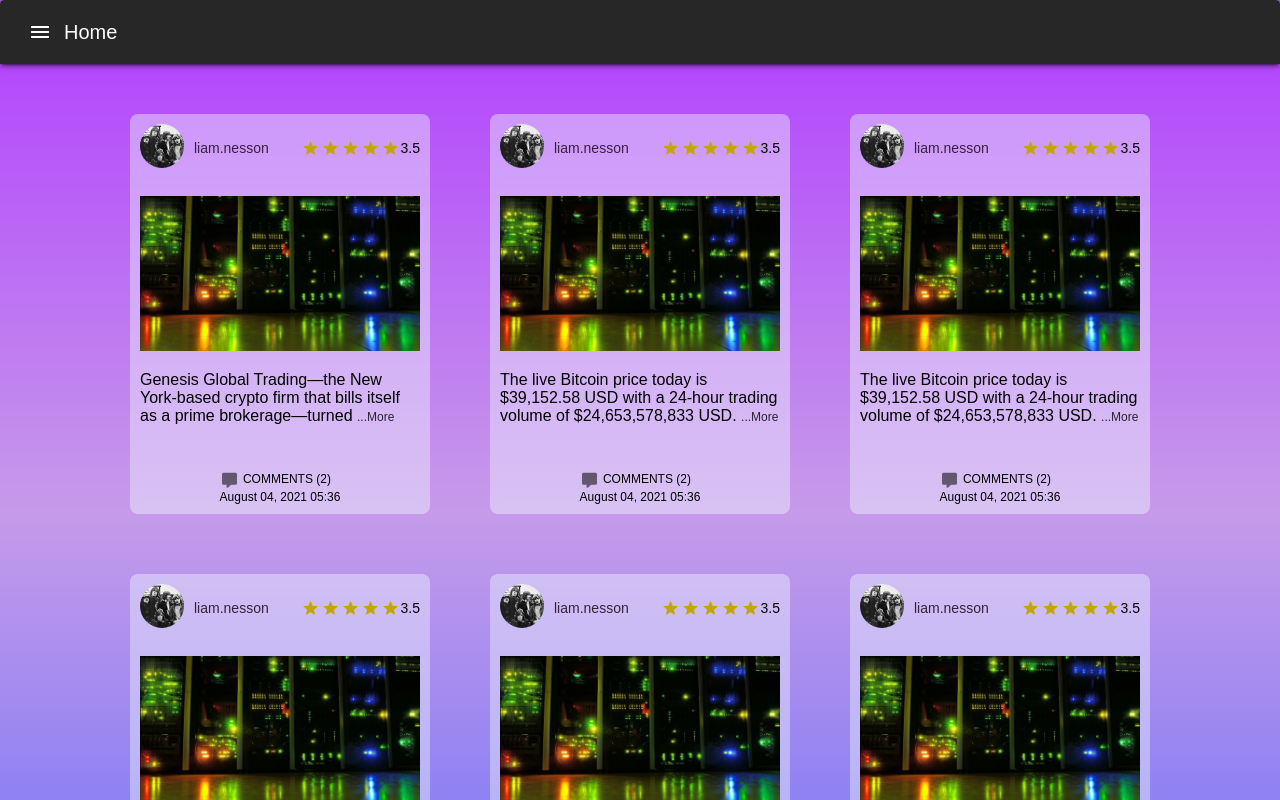
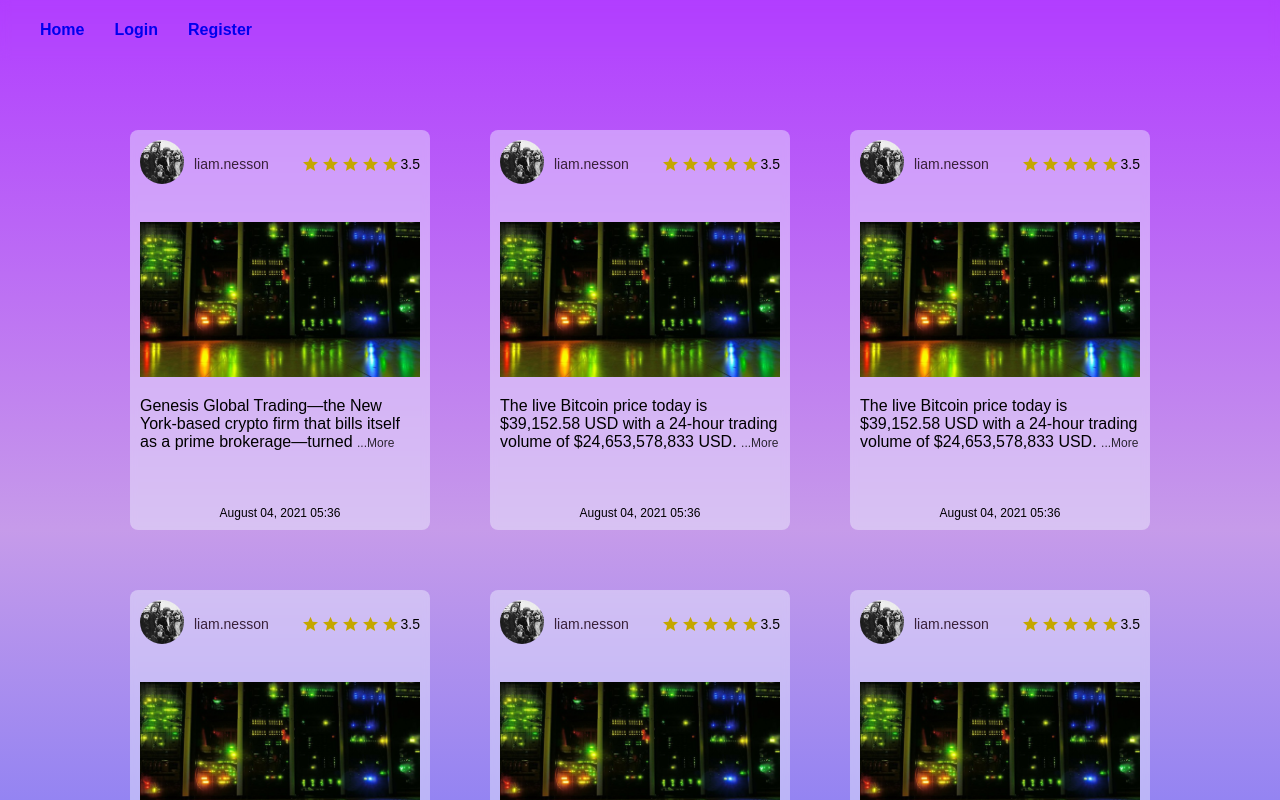
Before and after one commit to esa-kian/perspolis, a Vue app: page / in a window 1280 px wide. Shown: the top 800 px of the page. Built offline with nearby package versions, Linux system fonts and the light colour scheme.

Commit message:
implement comments section and like btn and improve navbar

```diff
--- /dev/null
+++ b/src/components/home/Comments.vue
@@ -0,0 +1,157 @@
+<template>
+  <div class="modal" :id="'modal'+postId">
+      <div class="content">
+          <span @click="closeComments" class="close">
+                <v-icon>mdi-close</v-icon>
+          </span>
+
+            <div class="comment" v-for="comment in comments" :key="comment.id">
+                <div class="user">
+                    <div class="avatar">
+                        <img :src="comment.user.avatar" alt="">
+                    </div>
+                    <div class="username">{{comment.user.username}}</div>
+                </div>
+                <div class="context">
+                    {{comment.content}}
+                </div>
+                <div class="statics">
+                    <div class="like">
+                        {{comment.likes}}
+                        <div @click="likeUnlike(comment)" :class="comment.liked?'liked':'unliked'"></div>
+                    </div>
+                    <div class="date">
+                        {{comment.created_at}}
+                    </div>
+                </div>
+            </div>
+            <div class="post-comment">
+                <textarea name="" id="" class="context"></textarea>
+                <button>Send</button>
+            </div>
+      </div>
+  </div>
+</template>
+
+<script>
+export default {
+    name: 'Comments',
+    components:{
+    },
+    methods:{
+        closeComments(){
+            document.getElementById('modal'+this.postId).style.height = '0px';
+        },
+        likeUnlike(comment){
+            if(comment.liked){
+                comment.likes -= 1;
+            }else{
+                comment.likes += 1;
+            }
+            comment.liked = !comment.liked;
+        }
+    },
+
+    props:{
+        comments: [],
+        postId: null
+    },
+    data: () => ({
+
+  }),
+};
+</script>
+<style scoped>
+.modal{
+    display: flex;
+    position: absolute;
+    bottom: 0;
+    left: 0;
+    width: 100%;
+    height: 0px;
+    border-radius: 10px 10px 0 0;
+    backdrop-filter: blur(3px);
+    background-color: rgba(240, 248, 255, 0.747);
+    transition: .3s ease;
+    overflow:hidden;
+}
+
+.content{
+    width: 100%;
+    height: 400px;
+    overflow-y: scroll;
+    padding: 10px;
+}
+.content::-webkit-scrollbar {
+    display: none;
+}
+
+span.close{
+    cursor: pointer;
+    position: absolute;
+    z-index: 999;
+    right: 10px;
+}
+.comment{
+    display: flex;
+    width: 100%;
+    flex-direction: column;
+    justify-content: flex-start;
+    gap: 10px;
+    margin: 20px 0;
+    background-color: rgba(222, 212, 245, 0.575);
+    border-radius: 10px;
+    padding: 10px;
+}
+.user{
+    display: flex;
+    width: 100%;
+    justify-content: flex-start;
+    gap: 10px;
+    align-items: center;
+}
+.user img{
+    width: 44px;
+    height: 44px;
+    border-radius: 50%;
+}
+.statics{
+    width: 100%;
+    display: flex;
+    justify-content: space-between;
+}
+.statics .date{
+    font-size: 12px;
+}
+.like{
+    display: flex;
+}
+.liked, .unliked{
+    cursor: pointer;
+    background-position: center;
+    background-size: 20px;
+    width: 25px;
+    height: 25px;
+    transition: .3s ease;
+}
+.liked{
+    background-image: url('../../assets/heart_fill.svg');
+}
+.unliked{
+    background-image: url('../../assets/heart.svg');
+}
+.post-comment{
+    width: 100%;
+    display: flex;
+    justify-content: space-between;
+}
+textarea.context{
+    width: 80%;
+    resize: none;
+    height: 60px;
+}
+.post-comment
+button{
+    width: 18%;
+}
+</style>
--- a/src/components/home/Post.vue
+++ b/src/components/home/Post.vue
@@ -38,8 +38,8 @@
             </div>
         </div>
         <div class="footer">
-            <div class="comments">
-                <div @click="show_comments = !show_comments" v-if="post.comments.length" class="title">
+            <div v-if="show_more" class="comments">
+                <div @click="showComments" v-if="post.comments.length" class="title">
                     <v-btn x-small icon light color="pink">
                         <v-icon>mdi-comment</v-icon>
                     </v-btn>
@@ -51,17 +51,18 @@
             </div>
             <div class="created">{{post.created_at}}</div>
         </div>
+        <comments :postId="post.id" :comments="post.comments"></comments>
     </div>
 </template>
 
 <script>
+import Comments from './Comments.vue';
 
 
   export default {
     name: 'Post',
     methods:{
         more(){
-            console.log(this.post);
             document.getElementById('post'+this.post.id).style.width = "50%"
             document.getElementById('post'+this.post.id).style.position = "absolute"
             document.getElementById('post'+this.post.id).style.zIndex = "999"
@@ -71,10 +72,19 @@
             document.getElementById('post'+this.post.id).style.width = "300px"
             document.getElementById('post'+this.post.id).style.position = "unset"
             document.getElementById('post'+this.post.id).style.zIndex = "1"
+            document.getElementById('modal'+this.post.id).style.height = '0px';
             this.show_more = false
         },
-        comments(){
+        showComments(){
+            document.getElementById('modal'+this.post.id).style.height = '400px';
 
+            let postId = this.post.id;
+
+            window.onclick = function(event) {
+                if (event.target == document.getElementById('post'+postId)) {
+                    document.getElementById('modal'+postId).style.height = '0px';
+                }
+            }
         }
     },
     props:{
@@ -82,9 +92,10 @@
     },
     data: ()=>({
       show_more: false,
-      show_comments: false
     }),
-    components: {},
+    components: {
+        Comments
+    },
   }
 </script>
 
--- a/src/components/navbar/Navbar.vue
+++ b/src/components/navbar/Navbar.vue
@@ -1,89 +1,68 @@
 <template>
-  <v-card
-  >
-
-    <v-app-bar
-      color="deep-purple"
-      dark
-    >
-      <v-app-bar-nav-icon @click="drawer = true"></v-app-bar-nav-icon>
-
-      <v-toolbar-title>
-
-    {{ $route.name}}
-        </v-toolbar-title>
-
-    </v-app-bar>
-
-    <v-navigation-drawer
-      v-model="drawer"
-      absolute
-      temporary
-    >
-      <v-list
-        nav
-        dense
-      >
-        <v-list-item-group
-          v-model="group"
-          active-class="deep-purple--text text--accent-4"
-        >
-          <v-list-item>
-            <v-list-item-icon>
-              <v-icon>mdi-home</v-icon>
-            </v-list-item-icon>
-            <v-list-item-title>
+  <div class="navbar">
+    <ul>
+      <li>
           <router-link :to="'/'">
             Home
           </router-link>
-
-              </v-list-item-title>
-          </v-list-item>
-          <v-list-item>
-            <v-list-item-icon>
-              <v-icon>mdi-account</v-icon>
-            </v-list-item-icon>
-            <v-list-item-title>
+      </li>
+      <li v-if="!auth">
           <router-link :to="'/login'">
             Login
           </router-link>
-              </v-list-item-title>
-          </v-list-item>
-          <v-list-item>
-            <v-list-item-icon>
-              <v-icon>mdi-account</v-icon>
-            </v-list-item-icon>
-            <v-list-item-title>
+      </li>
+      <li v-if="!auth">
           <router-link :to='"/register"'>
             Register
           </router-link>
-              </v-list-item-title>
-          </v-list-item>
-          <v-list-item>
-            <v-list-item-icon>
-              <v-icon>mdi-account</v-icon>
-            </v-list-item-icon>
+      </li>
+      <li v-if="auth">
           <router-link :to="'/profile'">
-            <v-list-item-title>Profile</v-list-item-title>
+              Profile
           </router-link>
-          </v-list-item>
-        </v-list-item-group>
-      </v-list>
-    </v-navigation-drawer>
-  </v-card>
+        </li>
+    </ul>
+  </div>
 </template>
 
 <script>
 
   export default {
+    mounted(){
+      this.auth = localStorage.auth
+    },
     methods:{
-
     },
-
     data: () => ({
       drawer: false,
       group: null,
+      auth: false,
 
     }),
   }
 </script>
+
+<style scoped>
+.navbar{
+    display: flex;
+    align-items: center;
+    justify-content: space-between;
+    width: 100%;
+    height: 60px;
+    font-size: 16px;
+    font-weight: 600;
+    padding: 20px 40px;
+    z-index: 999;
+    backdrop-filter: blur(5px);
+}
+ul{
+  display: flex;
+  list-style-type: none;
+  gap: 30px;
+  width: 100%;
+
+}
+a{
+  text-decoration: none;
+}
+</style>
--- a/src/main.js
+++ b/src/main.js
@@ -7,8 +7,6 @@ import vuetify from './plugins/vuetify'
 
 Vue.config.productionTip = false
 
-Vue.prototype.$show_modal = false
-
 new Vue({
   router,
   store,
--- a/src/views/Home.vue
+++ b/src/views/Home.vue
@@ -20,6 +20,7 @@ import Post from '../components/home/Post.vue'
                 id: 1,
                 content: 'so good!!',
                 likes: 7,
+                liked: true,
                 created_at:'August 04, 2021 05:36',
                 user: {
                   id: 2,
@@ -31,6 +32,7 @@ import Post from '../components/home/Post.vue'
                 id: 1,
                 content: 'good luck!!',
                 likes: 3,
+                liked: false,
                 created_at:'August 04, 2021 05:36',
                 user: {
                   id: 3,
@@ -56,6 +58,7 @@ import Post from '../components/home/Post.vue'
                 id: 1,
                 content: 'so good!!',
                 likes: 7,
+                liked: false,
                 created_at:'August 04, 2021 05:36',
                 user: {
                   id: 2,
@@ -67,6 +70,7 @@ import Post from '../components/home/Post.vue'
                 id: 1,
                 content: 'good luck!!',
                 likes: 3,
+                liked: false,
                 created_at:'August 04, 2021 05:36',
                 user: {
                   id: 3,
@@ -92,6 +96,7 @@ import Post from '../components/home/Post.vue'
                 id: 1,
                 content: 'so good!!',
                 likes: 7,
+                liked: false,
                 created_at:'August 04, 2021 05:36',
                 user: {
                   id: 2,
@@ -103,6 +108,7 @@ import Post from '../components/home/Post.vue'
                 id: 1,
                 content: 'good luck!!',
                 likes: 3,
+                liked: false,
                 created_at:'August 04, 2021 05:36',
                 user: {
                   id: 3,
@@ -128,6 +134,7 @@ import Post from '../components/home/Post.vue'
                 id: 1,
                 content: 'so good!!',
                 likes: 7,
+                liked: false,
                 created_at:'August 04, 2021 05:36',
                 user: {
                   id: 2,
@@ -139,6 +146,7 @@ import Post from '../components/home/Post.vue'
                 id: 1,
                 content: 'good luck!!',
                 likes: 3,
+                liked: false,
                 created_at:'August 04, 2021 05:36',
                 user: {
                   id: 3,
@@ -238,11 +246,12 @@ import Post from '../components/home/Post.vue'
 .main{
     width: 100%;
     height: auto;
-    padding: 20px;
+    padding: 40px 20px;
     display: flex;
     align-items: center;
     justify-content: center;
     flex-wrap: wrap;
     margin: auto;
+
 }
 </style>
--- a/src/views/Login.vue
+++ b/src/views/Login.vue
@@ -30,6 +30,7 @@
             depressed
             color="primary"
             class="my-span"
+            @click="login"
           >
             Login
           </v-btn>
@@ -47,6 +48,12 @@
 
 <script>
   export default {
+    methods:{
+      login(){
+        localStorage.auth = true;
+        this.$router.push('/profile');
+      }
+    },
     data: () => ({
       valid: false,
       firstname: '',
--- a/src/views/Register.vue
+++ b/src/views/Register.vue
@@ -68,6 +68,7 @@
   export default {
     methods:{
       submit(){
+        localStorage.auth = true
         this.$router.push('/profile');
       },
     },
```
Also changed, not shown: src/assets/heart.svg (added), src/assets/heart_fill.svg (added). Lines whose indentation alone changed are shown as unchanged.
